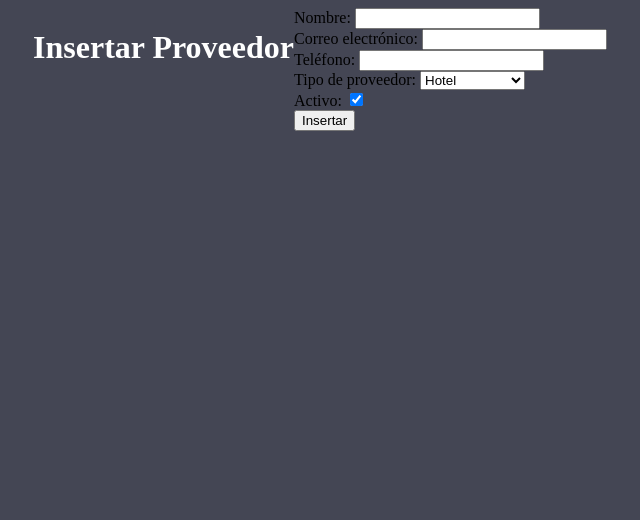
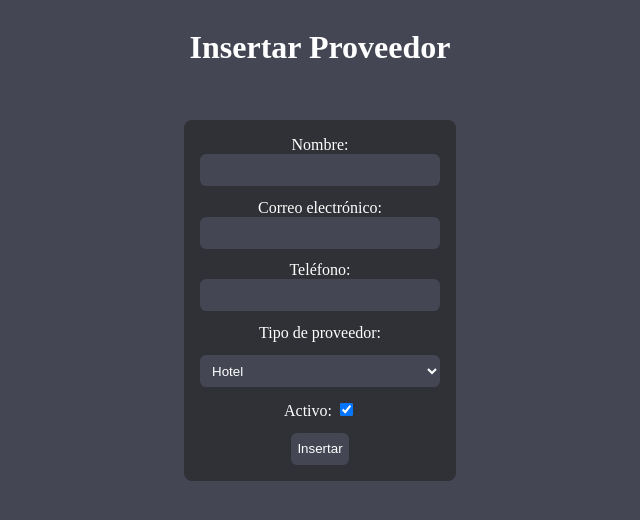
Before and after one commit to Crisbr10/Control-de-Proveedores, a Symfony app: template templates/insertar_proveedor/index.html.twig in a window 1280 px wide. Shown: the top 520 px of the page, without its empty margins (320-960 px from the left). Run offline with Twig, Linux system fonts and the light colour scheme; the template is opened without the code that fills it, so the values that code supplies are empty; some libraries are stand-ins or nearby versions.

Commit message:
Añadiendo estilos a la App

```diff
--- a/public/css/insert_form.css
+++ b/public/css/insert_form.css
@@ -0,0 +1,34 @@
+#insert_form,#update_form{
+    width: 17rem;
+    padding: 1rem;
+    border-radius: 0.5rem;
+    background-color: #303136;
+    color: white;
+    display: flex;
+    flex-direction: column;
+    align-items: center;
+    justify-content: center;
+
+    gap: 0.8rem;
+
+    #nombre,#telefono,#correo,#tipo_id{
+        background-color: #444654;
+        border: none;
+        height: 2rem;
+        border-radius: 0.4rem;
+        color: rgb(255, 255, 255);
+        padding-left: 0.5rem;
+        outline: none;
+        width: 100%;
+
+    }
+
+    #btn_insert,#btn_update{
+        background-color: #444654;
+        border: none;
+        height: 2rem;
+        border-radius: 0.4rem;
+        color: rgb(255, 255, 255);
+    }
+
+}
--- a/src/Controller/InsertarProveedorController.php
+++ b/src/Controller/InsertarProveedorController.php
@@ -16,7 +16,7 @@ class InsertarProveedorController extends AbstractController{
             $correo = $request->request->get('correo');
             $telefono = $request->request->get('telefono');
             $tipoId = $request->request->get('tipo_id');
-            $activo = $request->request->get('activo');
+            $activo = $request->request->get('activo')==='1'? 1 : 0;
 
             // Realizar la inserción en la base de datos
             $sql = 'INSERT INTO Proveedores (nombre, correo_electronico, telefono_contacto, tipo_id, activo)
--- a/templates/base.html.twig
+++ b/templates/base.html.twig
@@ -5,8 +5,11 @@
         <meta charset="UTF-8">
         <title>{% block title %} Welcome! {% endblock %}</title>
 
+
+        {% block stylesheets %}
         <link rel="stylesheet" href="{{ asset('css/listado.css') }}">
-        {% block stylesheets %}{% endblock %}
+        <link rel="stylesheet" href="{{ asset('css/insert_form.css') }}">
+        {% endblock %}
 
     </head>
     <body>
--- a/templates/insertar_proveedor/index.html.twig
+++ b/templates/insertar_proveedor/index.html.twig
@@ -5,40 +5,43 @@
 {% block title %}Insertar Proveedor{% endblock %}
 
 {% block body %}
+<main>
     <h1>Insertar Proveedor</h1>
 
     <form action="{{ path('insertar_proveedor') }}" method="post" id="insert_form">
         <div>
-            <label for="nombre">Nombre:</label>
+            <label for="nombre">Nombre: </label>
             <input type="text" id="nombre" name="nombre" required>
         </div>
 
         <div>
-            <label for="correo">Correo electrónico:</label>
+            <label for="correo">Correo electrónico: </label>
             <input type="email" id="correo" name="correo" required>
         </div>
 
         <div>
-            <label for="telefono">Teléfono:</label>
+            <label for="telefono">Teléfono: </label>
             <input type="text" id="telefono" name="telefono" required>
+
+
         </div>
 
-        <div>
         <label for="tipo_id">Tipo de proveedor:</label>
         <select id="tipo_id" name="tipo_id" required>
             <option value="1">Hotel</option>
             <option value="2">Pista</option>
             <option value="3">Complemento</option>
         </select>
+
+        <div>
+            <label for="activo">Activo:
+                <input type="checkbox" id="activo" name="1" value="1" checked>
+            </label>
         </div>
 
         <div>
-            <label for="activo">Activo:</label>
-            <input type="checkbox" id="activo" name="activo" value="1" checked>
-        </div>
-
-        <div>
-            <button type="submit">Insertar</button>
+            <button type="submit" id="btn_insert">Insertar</button>
         </div>
     </form>
+</main>
 {% endblock %}
```
Also changed, not shown: templates/modificar_proveedor/index.html.twig (+5 -2 lines). Lines whose indentation alone changed are shown as unchanged.
